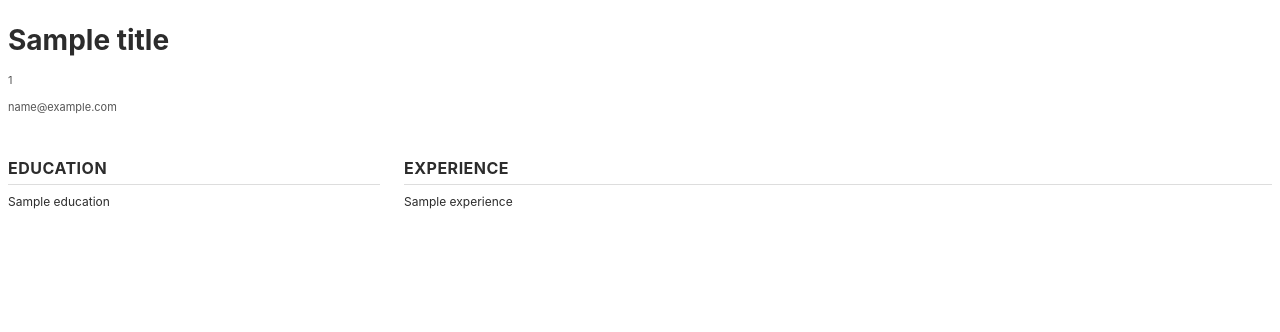
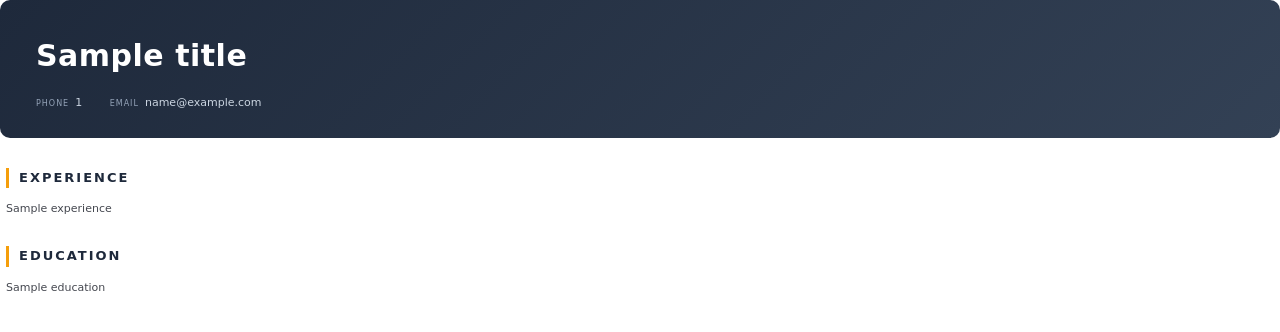
Before and after one commit to Domiff/resume-builder, a Django app: template src/resume/templates/main.html in a window 1280 px wide. Shown: the top 332 px of the page. Run offline with Django 5.2, Linux system fonts and the light colour scheme; the template is opened without the code that fills it: most values are stand-ins (such as "Sample title", 1, 10 or a date in 2020); parts of the project's set-up code (start-up, migrations or seed data) failed here and were passed over.

Commit message:
feat: redesign resume template

```diff
--- a/src/resume/templates/main.html
+++ b/src/resume/templates/main.html
@@ -4,70 +4,72 @@
   <meta charset="UTF-8">
   <title>{{ title }}</title>
   <style>
-    @page {
-      size: A4;
-      margin: 32px;
+    * {
+      margin: 0;
+      padding: 0;
+      box-sizing: border-box;
     }
 
     body {
-      font-family: "Inter", "Helvetica", Arial, sans-serif;
-      font-size: 12px;
-      line-height: 1.5;
-      color: #2c2c2c;
+      font-family: "DejaVu Sans", "Helvetica Neue", Arial, sans-serif;
+      font-size: 11px;
+      line-height: 1.6;
+      color: #2b2d33;
+    }
+
+    .header {
+      background: linear-gradient(135deg, #1e293b 0%, #334155 100%);
+      color: #ffffff;
+      padding: 32px 36px 26px;
+      border-radius: 10px;
     }
 
     h1 {
-      font-size: 28px;
-      margin-bottom: 4px;
+      font-size: 30px;
+      font-weight: 700;
+      letter-spacing: 0.5px;
+      margin-bottom: 14px;
+    }
+
+    .contacts {
+      font-size: 11px;
+      color: #cbd5e1;
+    }
+
+    .contacts span {
+      margin-right: 24px;
+    }
+
+    .contacts .label {
+      color: #94a3b8;
+      text-transform: uppercase;
+      font-size: 8px;
+      letter-spacing: 1px;
+      margin-right: 6px;
+    }
+
+    .content {
+      padding: 30px 6px 0;
+    }
+
+    .section {
+      margin-bottom: 28px;
     }
 
     h2 {
-      font-size: 16px;
-      margin-top: 24px;
-      margin-bottom: 8px;
-      border-bottom: 1px solid #ddd;
-      padding-bottom: 4px;
+      font-size: 13px;
+      font-weight: 700;
       text-transform: uppercase;
-      letter-spacing: 0.5px;
-    }
-
-    .header {
-      margin-bottom: 16px;
-    }
-
-    .contacts {
-      color: #555;
-      font-size: 11px;
-    }
-
-    .section {
-      margin-bottom: 16px;
+      letter-spacing: 2px;
+      color: #1e293b;
+      border-left: 3px solid #f59e0b;
+      padding-left: 10px;
+      margin-bottom: 12px;
     }
 
     .section p {
-      margin: 4px 0;
-    }
-
-    .layout {
-      display: flex;
-      gap: 24px;
-    }
-
-    .sidebar {
-      width: 30%;
-    }
-
-    .main {
-      width: 70%;
-    }
-
-    ul {
-      padding-left: 16px;
-      margin: 6px 0;
-    }
-
-    li {
-      margin-bottom: 4px;
+      margin-bottom: 6px;
+      color: #44474f;
     }
   </style>
 </head>
@@ -75,24 +77,20 @@
   <div class="header">
     <h1>{{ title }}</h1>
     <div class="contacts">
-      <p>{{ phone_number }}</p>
-      <p>{{ email }}</p>
+      <span><span class="label">Phone</span>{{ phone_number }}</span>
+      <span><span class="label">Email</span>{{ email }}</span>
     </div>
   </div>
 
-  <div class="layout">
-    <div class="sidebar">
-      <div class="section">
-        <h2>Education</h2>
-        <p>{{ education }}</p>
-      </div>
+  <div class="content">
+    <div class="section">
+      <h2>Experience</h2>
+      {{ experience|linebreaks }}
     </div>
 
-    <div class="main">
-      <div class="section">
-        <h2>Experience</h2>
-        <p>{{ experience }}</p>
-      </div>
+    <div class="section">
+      <h2>Education</h2>
+      {{ education|linebreaks }}
     </div>
   </div>
 </body>
```
